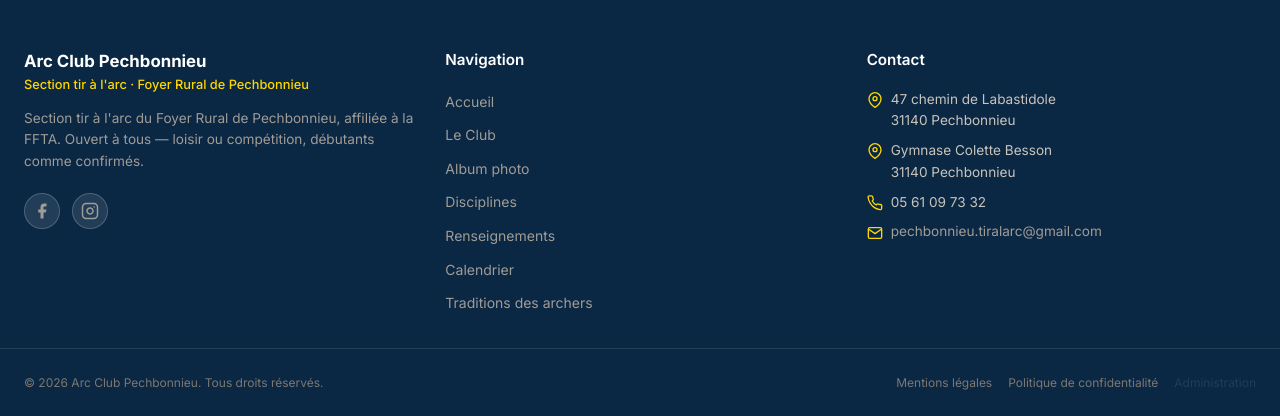
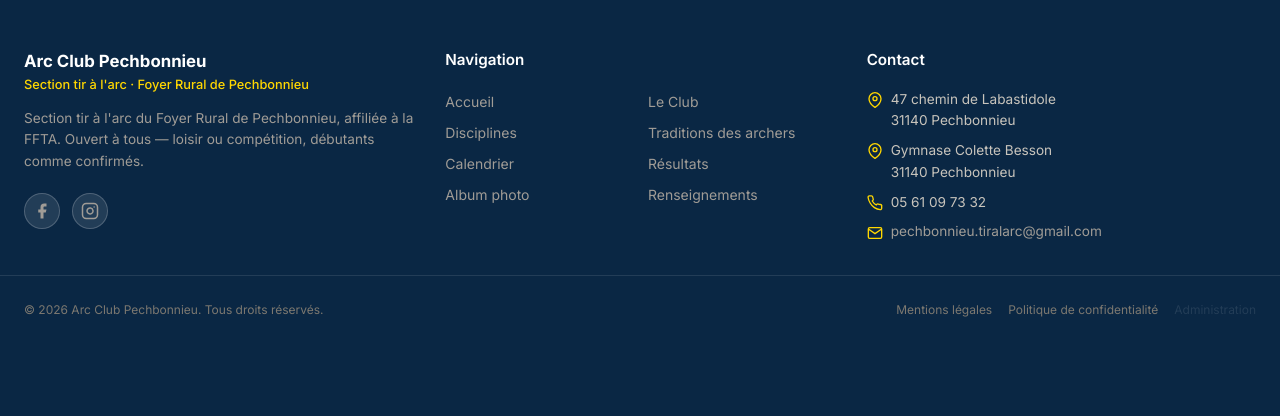
Before and after one commit to julesc31/TAC, a PHP site: page /php-ovh/index.php in a window 1280 px wide. Shown: the part 2008-2424 px from the top of the page. After the commit the page ends 2325 px from the top, so only its background shows below. Run offline with PHP 8.4, Linux system fonts and the light colour scheme; data comes from the database, SQL or seed files in the repository.

Commit message:
update: footer nav in 2 columns, add Résultats link

```diff
--- a/php-ovh/inc/footer.php
+++ b/php-ovh/inc/footer.php
@@ -16,14 +16,15 @@
 
     <div class="footer-nav">
       <h3>Navigation</h3>
-      <ul>
+      <ul style="display:grid;grid-template-columns:1fr 1fr;gap:.35rem 1rem">
         <li><a href="/">Accueil</a></li>
         <li><a href="/club.php">Le Club</a></li>
+        <li><a href="/disciplines.php">Disciplines</a></li>
+        <li><a href="/traditions.php">Traditions des archers</a></li>
+        <li><a href="/calendrier.php">Calendrier</a></li>
+        <li><a href="/resultats.php">Résultats</a></li>
         <li><a href="/album-photo.php">Album photo</a></li>
-        <li><a href="/disciplines.php">Disciplines</a></li>
         <li><a href="/rejoindre.php">Renseignements</a></li>
-        <li><a href="/calendrier.php">Calendrier</a></li>
-        <li><a href="/traditions.php">Traditions des archers</a></li>
       </ul>
     </div>
 
```
